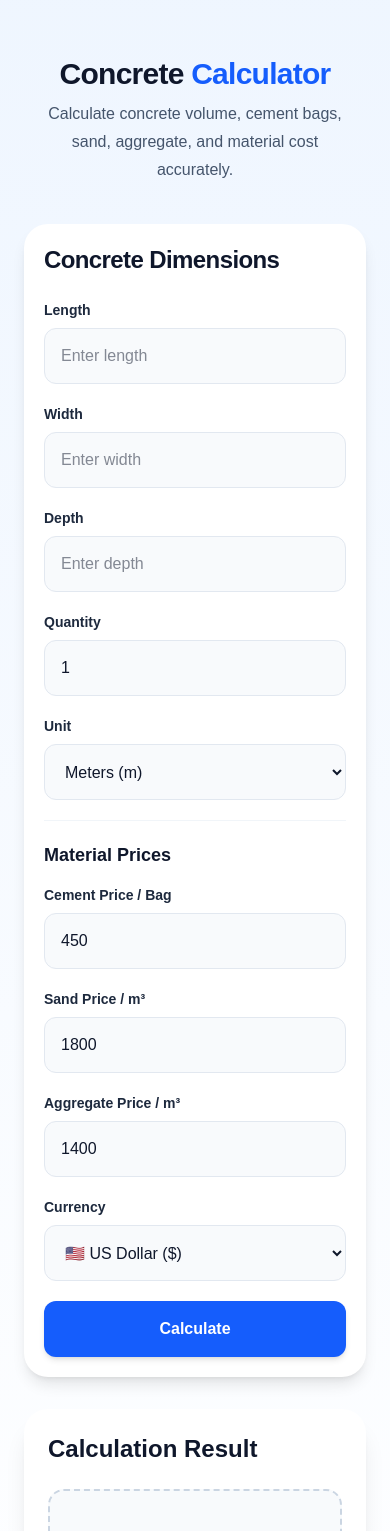
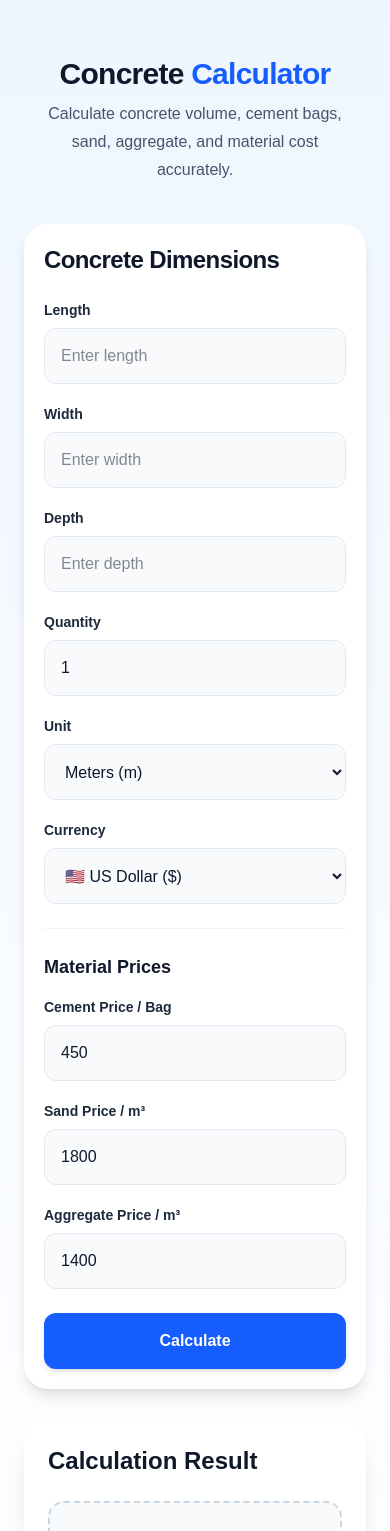
Before and after one commit to km7max-cmd/cornerspan, a Next.js app: page /calculators/concrete in a window 390 px wide. Shown: the top 1531 px of the page. Built offline with nearby package versions, Linux system fonts and the light colour scheme.

Commit message:
Enhance CalculatorForm with unit and currency options
Refactored CalculatorForm component to include unit and currency selection, and reorganized material prices section.

```diff
--- a/app/calculators/concrete/components/CalculatorForm.tsx
+++ b/app/calculators/concrete/components/CalculatorForm.tsx
@@ -7,6 +7,7 @@ type CalculatorFormProps = {
   cementPrice: string;
   sandPrice: string;
   aggregatePrice: string;
+
   currency: string;
   setCurrency: (value: string) => void;
 
@@ -65,11 +66,12 @@ export default function CalculatorForm({
         Concrete Dimensions
       </h2>
 
+      {/* Dimensions */}
       <div className="grid grid-cols-1 gap-5 sm:grid-cols-2">
+
         {/* Length */}
         <div>
           <label className={labelClass}>Length</label>
-
           <input
             type="number"
             min="0"
@@ -84,7 +86,6 @@ export default function CalculatorForm({
         {/* Width */}
         <div>
           <label className={labelClass}>Width</label>
-
           <input
             type="number"
             min="0"
@@ -99,7 +100,6 @@ export default function CalculatorForm({
         {/* Depth */}
         <div>
           <label className={labelClass}>Depth</label>
-
           <input
             type="number"
             min="0"
@@ -114,7 +114,6 @@ export default function CalculatorForm({
         {/* Quantity */}
         <div>
           <label className={labelClass}>Quantity</label>
-
           <input
             type="number"
             min="1"
@@ -124,6 +123,11 @@ export default function CalculatorForm({
             className={inputClass}
           />
         </div>
+
+      </div>
+
+      {/* Unit + Currency */}
+      <div className="mt-5 grid grid-cols-1 gap-5 sm:grid-cols-2">
 
         {/* Unit */}
         <div>
@@ -142,14 +146,35 @@ export default function CalculatorForm({
           </select>
         </div>
 
+        {/* Currency */}
+        <div>
+          <label className={labelClass}>Currency</label>
+
+          <select
+            value={currency}
+            onChange={(e) => setCurrency(e.target.value)}
+            className={selectClass}
+          >
+            <option value="USD">🇺🇸 US Dollar ($)</option>
+            <option value="INR">🇮🇳 Indian Rupee (₹)</option>
+            <option value="EUR">🇪🇺 Euro (€)</option>
+            <option value="GBP">🇬🇧 British Pound (£)</option>
+            <option value="AED">🇦🇪 UAE Dirham (AED)</option>
+            <option value="AUD">🇦🇺 Australian Dollar (A$)</option>
+            <option value="CAD">🇨🇦 Canadian Dollar (C$)</option>
+          </select>
+        </div>
+
+      </div>
+
       {/* Material Prices */}
-        <div className="border-t border-slate-100 pt-5">
+      <div className="mt-6 border-t border-slate-100 pt-6">
 
         <h3 className="mb-4 text-lg font-semibold text-slate-900">
           Material Prices
         </h3>
 
-          <div className="space-y-5">
+        <div className="grid grid-cols-1 gap-5 sm:grid-cols-3">
 
           {/* Cement */}
           <div>
@@ -205,28 +230,9 @@ export default function CalculatorForm({
         </div>
       </div>
 
-        {/* Currency */}
-        <div>
-          <label className={labelClass}>Currency</label>
-
-          <select
-            value={currency}
-            onChange={(e) => setCurrency(e.target.value)}
-            className={selectClass}
-          >
-            <option value="USD">🇺🇸 US Dollar ($)</option>
-            <option value="INR">🇮🇳 Indian Rupee (₹)</option>
-            <option value="EUR">🇪🇺 Euro (€)</option>
-            <option value="GBP">🇬🇧 British Pound (£)</option>
-            <option value="AED">🇦🇪 UAE Dirham (AED)</option>
-            <option value="AUD">🇦🇺 Australian Dollar (A$)</option>
-            <option value="CAD">🇨🇦 Canadian Dollar (C$)</option>
-          </select>
-        </div>
-
       {/* Error */}
       {error && (
-          <div className="rounded-xl border border-red-100 bg-red-50 p-3 text-sm font-medium text-red-600">
+        <div className="mt-5 rounded-xl border border-red-100 bg-red-50 p-3 text-sm font-medium text-red-600">
           {error}
         </div>
       )}
@@ -235,12 +241,11 @@ export default function CalculatorForm({
       <button
         type="button"
         onClick={onCalculate}
-          className="h-14 w-full rounded-xl bg-blue-600 text-base font-semibold text-white shadow-md transition hover:bg-blue-700 active:scale-[0.99]"
+        className="mt-6 h-14 w-full rounded-xl bg-blue-600 text-base font-semibold text-white shadow-md transition hover:bg-blue-700 active:scale-[0.99]"
       >
         Calculate
       </button>
 
-      </div>
     </section>
   );
 }
```
Lines whose indentation alone changed are shown as unchanged.
